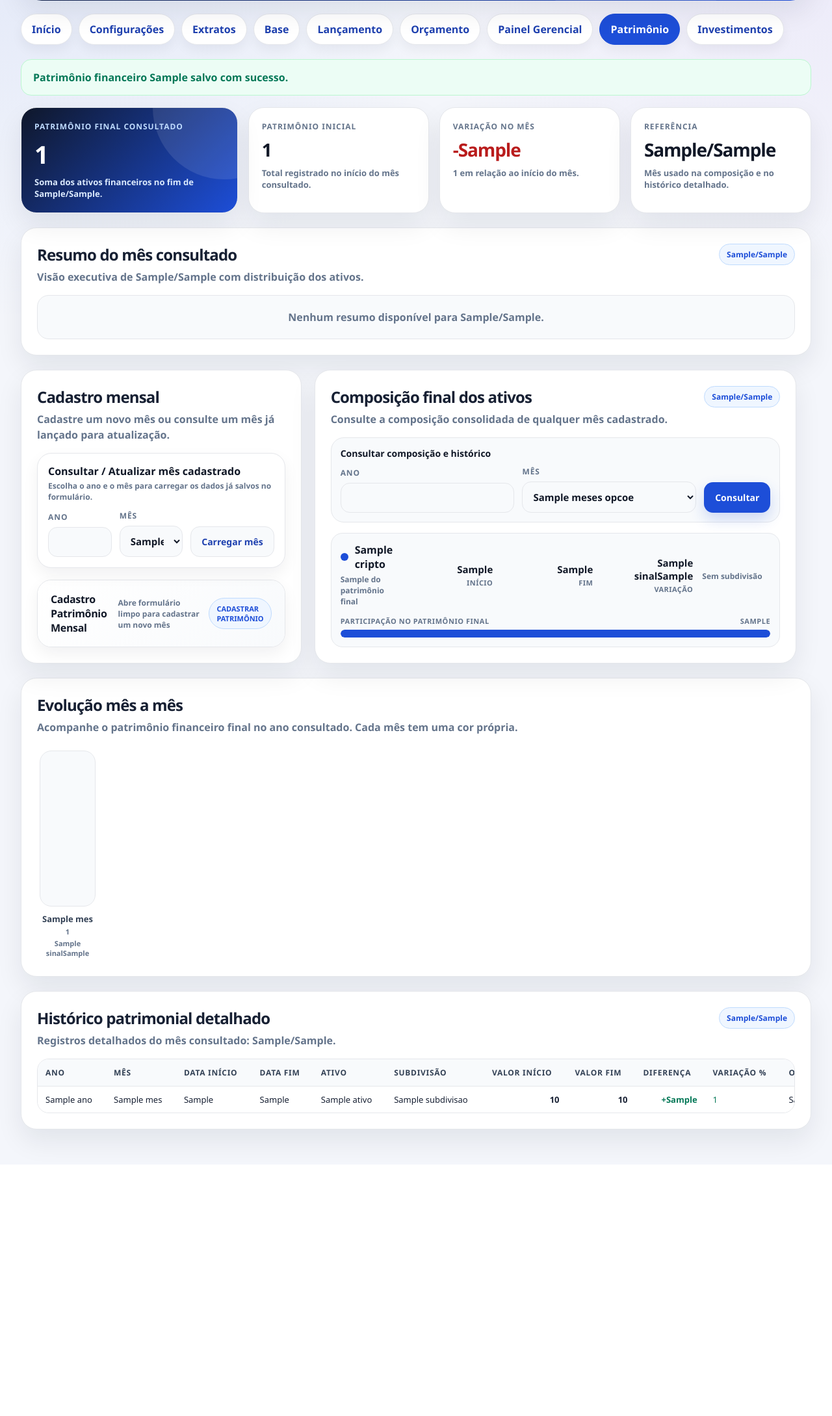
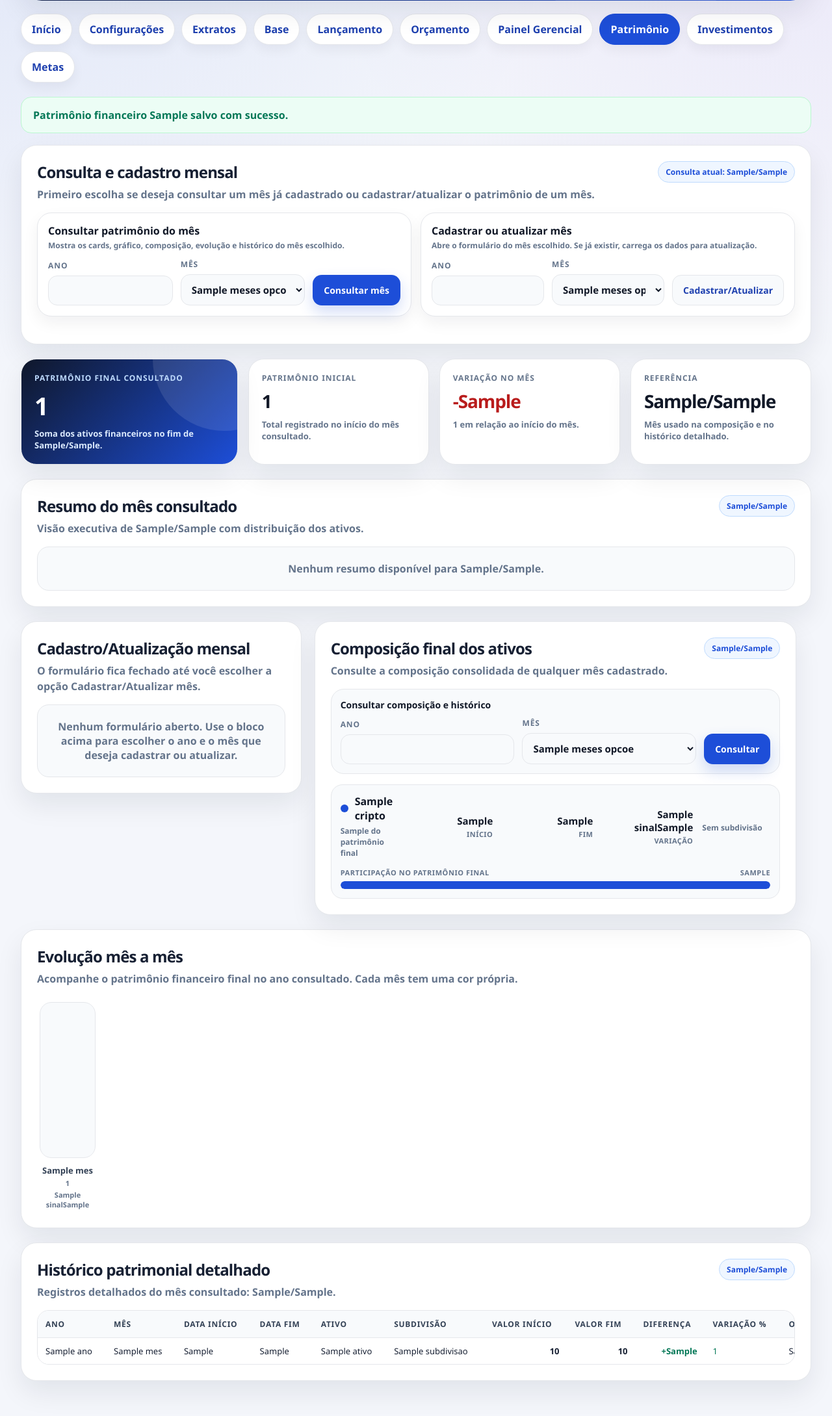
Before and after one commit to flauberthsantosarquivos-ai/Sistema-Financeiro, a Python web app: template Web_app/templates/patrimonio.html in a window 1280 px wide. Shown: the part 281-2460 px from the top of the page at 65% size. Before the commit the page ends 2063 px from the top, so only its background shows below. Run offline with Jinja, Linux system fonts and the light colour scheme; the template is opened without the code that fills it: most values are stand-ins (such as "Sample title", 1, 10 or a date in 2020).

Commit message:
reorganiza entrada do modulo de patrimonio por consulta e cadastro mensal

```diff
--- a/Web_app/templates/patrimonio.html
+++ b/Web_app/templates/patrimonio.html
@@ -327,6 +327,10 @@
             margin-bottom: 18px;
         }
 
+        .quick-actions.two-columns {
+            grid-template-columns: 1fr 1fr;
+        }
+
         .action-panel {
             border: 1px solid var(--border);
             border-radius: 22px;
@@ -1008,7 +1012,8 @@
             .asset-form-summary-row,
             .asset-detail-row,
             .asset-item,
-            .subdivision-row {
+            .subdivision-row,
+            .quick-actions.two-columns {
                 grid-template-columns: 1fr;
             }
 
@@ -1094,6 +1099,7 @@
             <a href="/financeiro/analise">Painel Gerencial</a>
             <a href="/financeiro/patrimonio" class="active">Patrimônio</a>
             <a href="/financeiro/investimentos">Investimentos</a>
+            <a href="/financeiro/metas">Metas</a>
        </nav>
 
         {% if erro %}
@@ -1105,6 +1111,89 @@
                 Patrimônio financeiro {{ salvo }} com sucesso.
             </div>
         {% endif %}
+
+        <section class="card">
+            <div class="section-header">
+                <div>
+                    <h2 class="section-title">Consulta e cadastro mensal</h2>
+                    <p class="section-subtitle">
+                        Primeiro escolha se deseja consultar um mês já cadastrado ou cadastrar/atualizar o patrimônio de um mês.
+                    </p>
+                </div>
+
+                <span class="reference-pill">
+                    Consulta atual: {{ resumo.mes_resumo }}/{{ resumo.ano_resumo }}
+                </span>
+            </div>
+
+            <div class="quick-actions two-columns">
+                <div class="action-panel">
+                    <div class="action-panel-header">
+                        <div>
+                            <div class="action-panel-title">Consultar patrimônio do mês</div>
+                            <div class="action-panel-subtitle">
+                                Mostra os cards, gráfico, composição, evolução e histórico do mês escolhido.
+                            </div>
+                        </div>
+                    </div>
+
+                    <div class="filter-grid">
+                        <div>
+                            <label>Ano</label>
+                            <input type="number" id="ano_resumo_topo" value="{{ ano_resumo }}" />
+                        </div>
+
+                        <div>
+                            <label>Mês</label>
+                            <select id="mes_resumo_topo">
+                                {% for sigla, nome in meses_opcoes %}
+                                    <option value="{{ sigla }}" {% if mes_resumo == sigla %}selected{% endif %}>
+                                        {{ nome }}
+                                    </option>
+                                {% endfor %}
+                            </select>
+                        </div>
+
+                        <button type="button" class="btn btn-primary" onclick="consultarResumoPatrimonialTopo()">
+                            Consultar mês
+                        </button>
+                    </div>
+                </div>
+
+                <div class="action-panel">
+                    <div class="action-panel-header">
+                        <div>
+                            <div class="action-panel-title">Cadastrar ou atualizar mês</div>
+                            <div class="action-panel-subtitle">
+                                Abre o formulário do mês escolhido. Se já existir, carrega os dados para atualização.
+                            </div>
+                        </div>
+                    </div>
+
+                    <div class="edit-grid">
+                        <div>
+                            <label>Ano</label>
+                            <input type="number" id="ano_edicao" value="{{ ano }}" />
+                        </div>
+
+                        <div>
+                            <label>Mês</label>
+                            <select id="mes_edicao">
+                                {% for sigla, nome in meses_opcoes %}
+                                    <option value="{{ sigla }}" {% if mes == sigla %}selected{% endif %}>
+                                        {{ nome }}
+                                    </option>
+                                {% endfor %}
+                            </select>
+                        </div>
+
+                        <button type="button" class="btn btn-secondary" onclick="carregarMesParaEdicao()">
+                            Cadastrar/Atualizar
+                        </button>
+                    </div>
+                </div>
+            </div>
+        </section>
 
         <section class="summary-grid">
             <article class="metric-card main">
@@ -1235,51 +1324,37 @@
 
         <section class="layout-grid">
             <article class="card">
-                <div class="section-header">
-                    <div>
-                        <h2 class="section-title">Cadastro mensal</h2>
-                        <p class="section-subtitle">
-                            Cadastre um novo mês ou consulte um mês já lançado para atualização.
-                        </p>
+                {% if formulario_aberto %}
+                    <div class="section-header">
+                        <div>
+                            <h2 class="section-title">Cadastro/Atualização mensal</h2>
+                            <p class="section-subtitle">
+                                Formulário aberto para {{ mes }}/{{ ano }}. Preencha os saldos iniciais e finais e salve.
+                            </p>
+                        </div>
+
+                        <span class="reference-pill">
+                            {{ mes }}/{{ ano }}
+                        </span>
                     </div>
-                </div>
-
-                <div class="quick-actions">
-                    <div class="action-panel">
-                        <div class="action-panel-header">
-                            <div>
-                                <div class="action-panel-title">Consultar / Atualizar mês cadastrado</div>
-                                <div class="action-panel-subtitle">
-                                    Escolha o ano e o mês para carregar os dados já salvos no formulário.
-                                </div>
-                            </div>
-                        </div>
-
-                        <div class="edit-grid">
-                            <div>
-                                <label>Ano</label>
-                                <input type="number" id="ano_edicao" value="{{ ano }}" />
-                            </div>
-
-                            <div>
-                                <label>Mês</label>
-                                <select id="mes_edicao">
-                                    {% for sigla, nome in meses_opcoes %}
-                                        <option value="{{ sigla }}" {% if mes == sigla %}selected{% endif %}>
-                                            {{ nome }}
-                                        </option>
-                                    {% endfor %}
-                                </select>
-                            </div>
-
-                            <button type="button" class="btn btn-secondary" onclick="carregarMesParaEdicao()">
-                                Carregar mês
-                            </button>
+
+                    <details class="cadastro-patrimonio-box" open>
+                {% else %}
+                    <div class="section-header">
+                        <div>
+                            <h2 class="section-title">Cadastro/Atualização mensal</h2>
+                            <p class="section-subtitle">
+                                O formulário fica fechado até você escolher a opção Cadastrar/Atualizar mês.
+                            </p>
                         </div>
                     </div>
-                </div>
-
-                <details class="cadastro-patrimonio-box" {% if erro or (formulario_aberto and not salvo) %}open{% endif %}>
+
+                    <div class="empty">
+                        Nenhum formulário aberto. Use o bloco acima para escolher o ano e o mês que deseja cadastrar ou atualizar.
+                    </div>
+
+                    <details class="cadastro-patrimonio-box" style="display: none;">
+                {% endif %}
                     <summary>
                         {% if modo == "editar" %}
                             <span>Atualizando patrimônio de {{ mes }}/{{ ano }}</span>
@@ -1831,6 +1906,18 @@
             }
 
             window.location.href = `/financeiro/patrimonio?ano=${ano}&mes=${mes}&modo=editar&ano_resumo=${ano}&mes_resumo=${mes}`;
+        }
+
+        function consultarResumoPatrimonialTopo() {
+            const anoResumo = document.getElementById("ano_resumo_topo").value;
+            const mesResumo = document.getElementById("mes_resumo_topo").value;
+
+            if (!anoResumo || !mesResumo) {
+                alert("Informe o ano e o mês para consultar o patrimônio.");
+                return;
+            }
+
+            window.location.href = `/financeiro/patrimonio?ano_resumo=${anoResumo}&mes_resumo=${mesResumo}`;
         }
 
         function consultarResumoPatrimonial() {
```
Also changed, not shown: Web_app/routes_patrimonio.py (+9 -8 lines).
